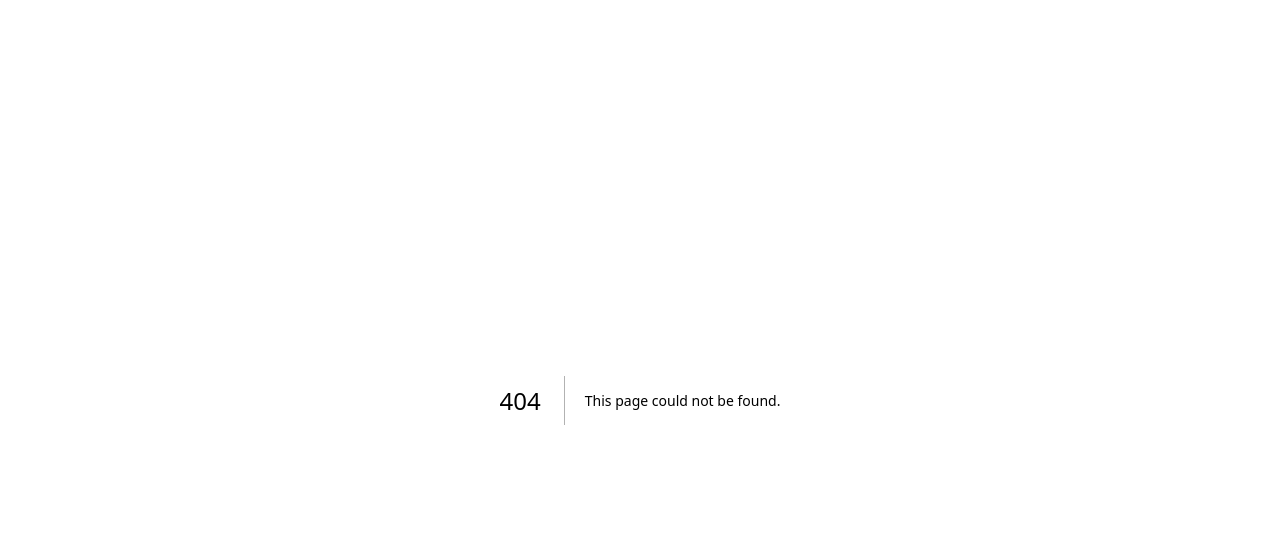
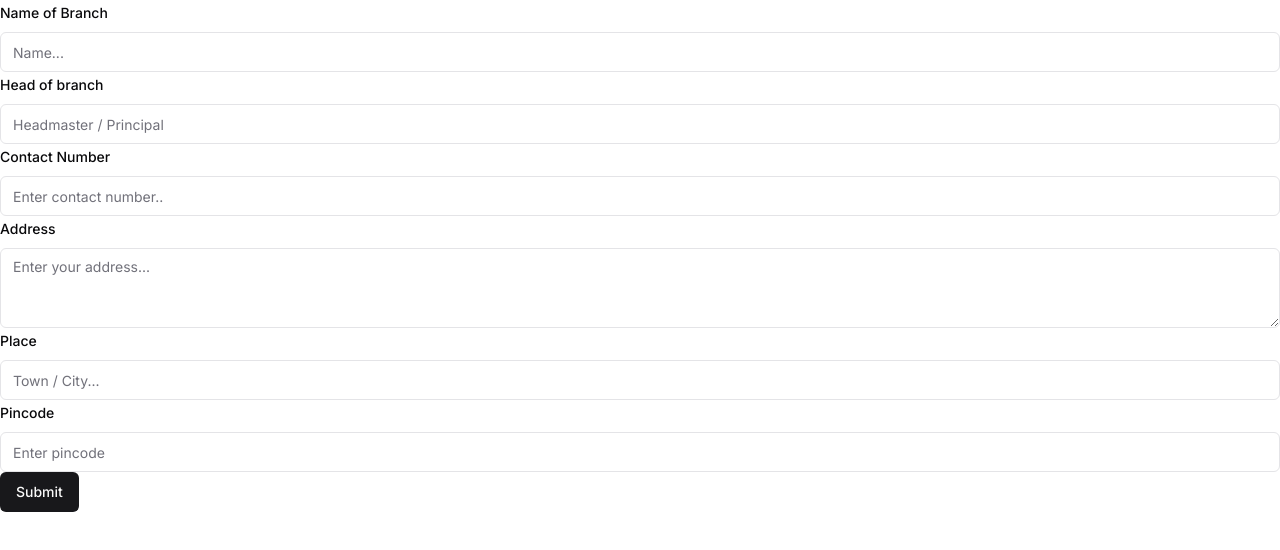
Before and after one commit to Akashmathad/ashram_project, a Next.js app: page /branches/addBranch in a window 1280 px wide. Before the commit this address had no page. Shown: the top 550 px of the page. Built offline with nearby package versions, Linux system fonts and the light colour scheme.

Commit message:
add branch

```diff
--- a/package.json
+++ b/package.json
@@ -15,6 +15,8 @@
     "@radix-ui/react-label": "^2.0.2",
     "@radix-ui/react-slot": "^1.0.2",
     "@radix-ui/react-toast": "^1.1.5",
+    "@tanstack/react-query": "^5.28.9",
+    "axios": "^1.6.8",
     "class-variance-authority": "^0.7.0",
     "clsx": "^2.1.0",
     "lucide-react": "^0.363.0",
--- /dev/null
+++ b/src/app/api/branch/create/route.ts
@@ -0,0 +1,37 @@
+import { getAuthSession } from '@/lib/auth';
+import { db } from '@/lib/db';
+import { BranchValidator } from '@/lib/validators/branch';
+import { z } from 'zod';
+
+export async function POST(req: Request) {
+  try {
+    const session = await getAuthSession();
+
+    if (!session?.user) {
+      return new Response('Unauthorized', { status: 401 });
+    }
+
+    const body = await req.json();
+    const { name, head, address, contact, place, pincode } =
+      BranchValidator.parse(body);
+
+    await db.branch.create({
+      data: {
+        name,
+        head,
+        address,
+        contact,
+        place,
+        pincode,
+      },
+    });
+
+    return new Response('OK');
+  } catch (error) {
+    if (error instanceof z.ZodError) {
+      return new Response(error.message, { status: 422 });
+    }
+
+    return new Response('Could not create branch', { status: 500 });
+  }
+}
--- /dev/null
+++ b/src/app/branches/addBranch/page.tsx
@@ -0,0 +1,185 @@
+'use client';
+import { Button } from '@/components/ui/button';
+import axios, { AxiosError } from 'axios';
+import {
+  Form,
+  FormControl,
+  FormField,
+  FormItem,
+  FormLabel,
+  FormMessage,
+} from '@/components/ui/form';
+import { Input } from '@/components/ui/input';
+import { Textarea } from '@/components/ui/textarea';
+
+import { BranchRequest, BranchValidator } from '@/lib/validators/branch';
+import { zodResolver } from '@hookform/resolvers/zod';
+import { useMutation } from '@tanstack/react-query';
+import { useForm } from 'react-hook-form';
+import { toast } from '@/hooks/use-toast';
+import { useRouter } from 'next/navigation';
+
+const Page = () => {
+  const router = useRouter();
+  const form = useForm<BranchRequest>({
+    resolver: zodResolver(BranchValidator),
+  });
+
+  const { mutate: createBranch, isPending } = useMutation({
+    mutationFn: async (values: BranchRequest) => {
+      const payload: BranchRequest = {
+        name: values.name,
+        head: values.head,
+        contact: values.contact,
+        address: values.address,
+        place: values.place,
+        pincode: values.pincode,
+      };
+
+      const { data } = await axios.post('/api/branch/create', payload);
+      return data as string;
+    },
+    onError: (err) => {
+      if (err instanceof AxiosError) {
+        if (err.response?.status === 422) {
+          return toast({
+            title: 'Invalid Inputs',
+            variant: 'destructive',
+          });
+        }
+        if (err.response?.status === 401) {
+          return router.push('/');
+        }
+      }
+      toast({
+        title: 'Branch creation failed',
+        description: 'Something went wrong, please try again.',
+        variant: 'destructive',
+      });
+    },
+    onSuccess: () => {
+      router.push('/branches');
+      router.refresh();
+      toast({
+        title: 'Branch creation successful',
+      });
+    },
+  });
+
+  const onSubmit = async (values: BranchRequest) => {
+    createBranch(values);
+  };
+
+  return (
+    <Form {...form}>
+      <form onSubmit={form.handleSubmit(onSubmit)}>
+        <FormField
+          control={form.control}
+          name="name"
+          render={({ field }) => (
+            <FormItem>
+              <FormLabel>Name of Branch</FormLabel>
+              <FormControl>
+                <Input placeholder="Name..." type="text" {...field} />
+              </FormControl>
+              <FormMessage />
+            </FormItem>
+          )}
+        />
+
+        <FormField
+          control={form.control}
+          name="head"
+          render={({ field }) => (
+            <FormItem>
+              <FormLabel>Head of branch</FormLabel>
+              <FormControl>
+                <Input
+                  placeholder="Headmaster / Principal"
+                  type="text"
+                  {...field}
+                />
+              </FormControl>
+              <FormMessage />
+            </FormItem>
+          )}
+        />
+
+        <FormField
+          control={form.control}
+          name="contact"
+          render={({ field }) => (
+            <FormItem>
+              <FormLabel>Contact Number</FormLabel>
+              <FormControl>
+                <Input
+                  placeholder="Enter contact number.."
+                  type="text"
+                  {...field}
+                />
+              </FormControl>
+              <FormMessage />
+            </FormItem>
+          )}
+        />
+
+        <FormField
+          control={form.control}
+          name="address"
+          render={({ field }) => (
+            <FormItem>
+              <FormLabel>Address</FormLabel>
+              <FormControl>
+                <Textarea placeholder="Enter your address..." {...field} />
+              </FormControl>
+              <FormMessage />
+            </FormItem>
+          )}
+        />
+
+        <FormField
+          control={form.control}
+          name="place"
+          render={({ field }) => (
+            <FormItem>
+              <FormLabel>Place</FormLabel>
+              <FormControl>
+                <Input placeholder="Town / City..." type="text" {...field} />
+              </FormControl>
+              <FormMessage />
+            </FormItem>
+          )}
+        />
+
+        <FormField
+          control={form.control}
+          name="pincode"
+          render={({ field }) => (
+            <FormItem>
+              <FormLabel>Pincode</FormLabel>
+              <FormControl>
+                <Input
+                  placeholder="Enter pincode"
+                  type="text" // Change type to text since we're handling parsing
+                  value={field.value} // No need to parse here
+                  onChange={(e) => {
+                    // Ensure that the value is always stored as a string in the form state
+                    const parsedValue = parseInt(e.target.value);
+                    field.onChange(isNaN(parsedValue) ? '' : parsedValue); // Ensure value is a number, otherwise set to empty string
+                  }}
+                />
+              </FormControl>
+              <FormMessage />
+            </FormItem>
+          )}
+        />
+
+        <Button isLoading={isPending} type="submit">
+          Submit
+        </Button>
+      </form>
+    </Form>
+  );
+};
+
+export default Page;
--- a/src/app/branches/page.tsx
+++ b/src/app/branches/page.tsx
@@ -1,9 +1,17 @@
+import { Button } from '@/components/ui/button';
 import { getAuthSession } from '@/lib/auth';
+import Link from 'next/link';
 
 const page = async () => {
   const session = await getAuthSession();
 
-  return <div>page</div>;
+  return (
+    <div>
+      <Link href="/branches/addBranch">
+        <Button>Add Branch</Button>
+      </Link>
+    </div>
+  );
 };
 
 export default page;
--- a/src/app/layout.tsx
+++ b/src/app/layout.tsx
@@ -2,6 +2,7 @@ import type { Metadata } from 'next';
 import { Inter } from 'next/font/google';
 import './globals.css';
 import { Toaster } from '@/components/ui/toaster';
+import Providers from '@/components/Providers';
 
 const inter = Inter({ subsets: ['latin'] });
 
@@ -18,7 +19,7 @@ export default function RootLayout({
   return (
     <html lang="en">
       <body className={inter.className}>
-        {children}
+        <Providers>{children}</Providers>
         <Toaster />
       </body>
     </html>
--- /dev/null
+++ b/src/components/Providers.tsx
@@ -0,0 +1,18 @@
+'use client';
+
+import { QueryClientProvider, QueryClient } from '@tanstack/react-query';
+import { FC, ReactNode } from 'react';
+
+interface LayoutProps {
+  children: ReactNode;
+}
+
+const queryClient = new QueryClient();
+
+const Providers: FC<LayoutProps> = ({ children }) => {
+  return (
+    <QueryClientProvider client={queryClient}>{children}</QueryClientProvider>
+  );
+};
+
+export default Providers;
--- /dev/null
+++ b/src/components/ui/textarea.tsx
@@ -0,0 +1,24 @@
+import * as React from "react"
+
+import { cn } from "@/lib/utils"
+
+export interface TextareaProps
+  extends React.TextareaHTMLAttributes<HTMLTextAreaElement> {}
+
+const Textarea = React.forwardRef<HTMLTextAreaElement, TextareaProps>(
+  ({ className, ...props }, ref) => {
+    return (
+      <textarea
+        className={cn(
+          "flex min-h-[80px] w-full rounded-md border border-input bg-background px-3 py-2 text-sm ring-offset-background placeholder:text-muted-foreground focus-visible:outline-none focus-visible:ring-2 focus-visible:ring-ring focus-visible:ring-offset-2 disabled:cursor-not-allowed disabled:opacity-50",
+          className
+        )}
+        ref={ref}
+        {...props}
+      />
+    )
+  }
+)
+Textarea.displayName = "Textarea"
+
+export { Textarea }
--- /dev/null
+++ b/src/lib/validators/branch.ts
@@ -0,0 +1,15 @@
+import { z } from 'zod';
+
+export const BranchValidator = z.object({
+  name: z.string(),
+  head: z.string(),
+  contact: z
+    .string()
+    .min(10, { message: 'Minimum length is 10' })
+    .max(10, { message: 'Maximum length is 10' }),
+  address: z.string(),
+  place: z.string(),
+  pincode: z.number(),
+});
+
+export type BranchRequest = z.infer<typeof BranchValidator>;
```
Also changed, not shown: 1 other file (tests, documents, lock files or other folders).
